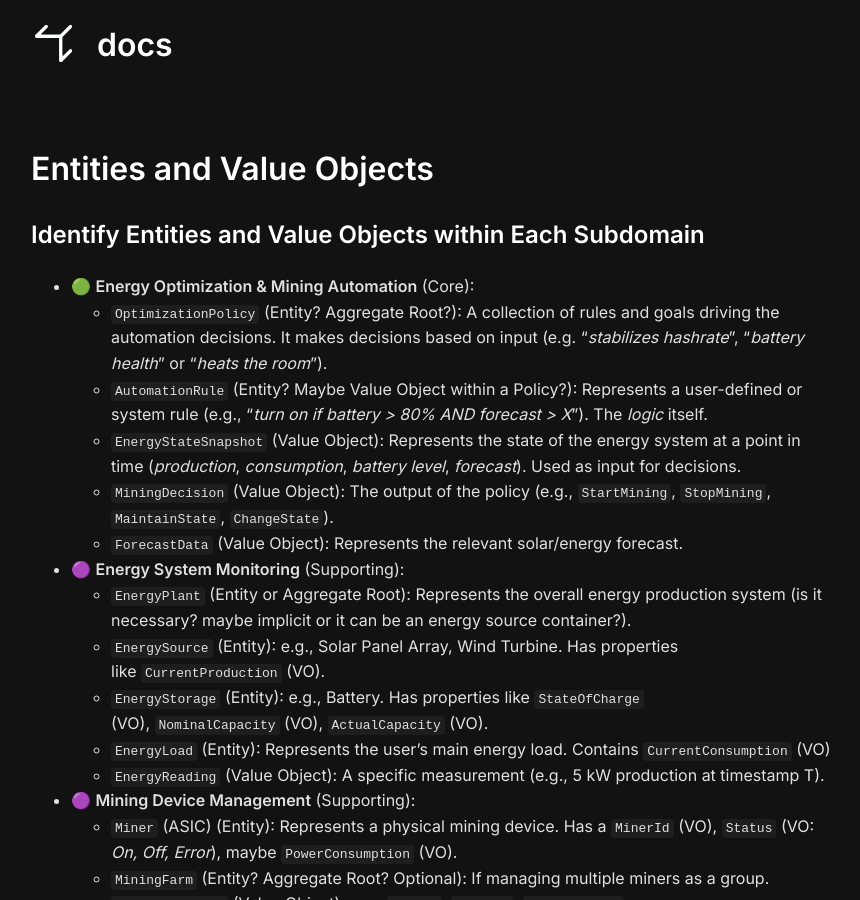
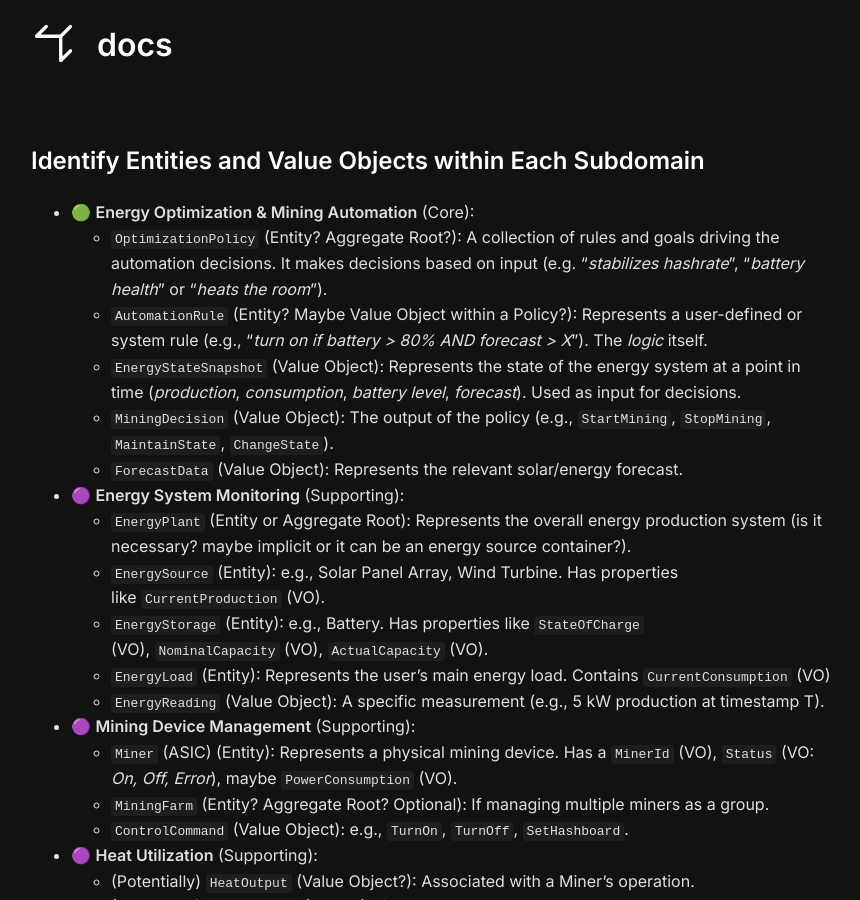
Before and after one commit to riccardoaran/docs, a Jekyll site: the page built from modelling/steps/step_2.md, in a window 1280 px wide and 900 px high. Shown: the whole window, without its empty margins (209-1069 px from the left). Built offline with Jekyll 4.4.1, drawn with Linux system fonts in a browser that asks for light colours; our own code applies the rules of GitHub Pages for plain Markdown files; part of the change alters nothing that is shown.

Commit message:
Update step_2.md

```diff
--- a/modelling/steps/step_2.md
+++ b/modelling/steps/step_2.md
@@ -1,4 +1,6 @@
-# Entities and Value Objects
+---
+title: Entities and Value Objects
+---
 
 ## Identify Entities and Value Objects within Each Subdomain
 
```
